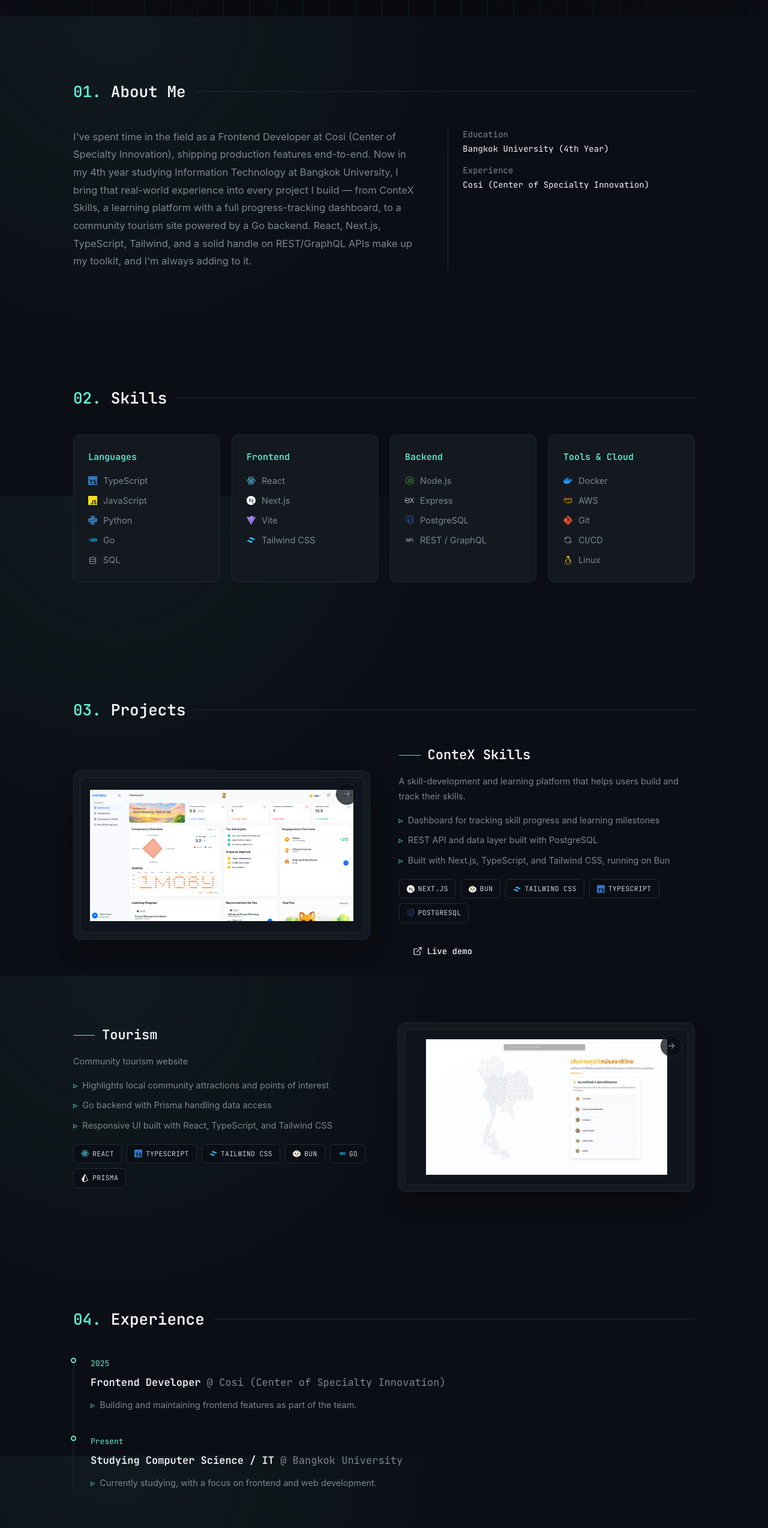
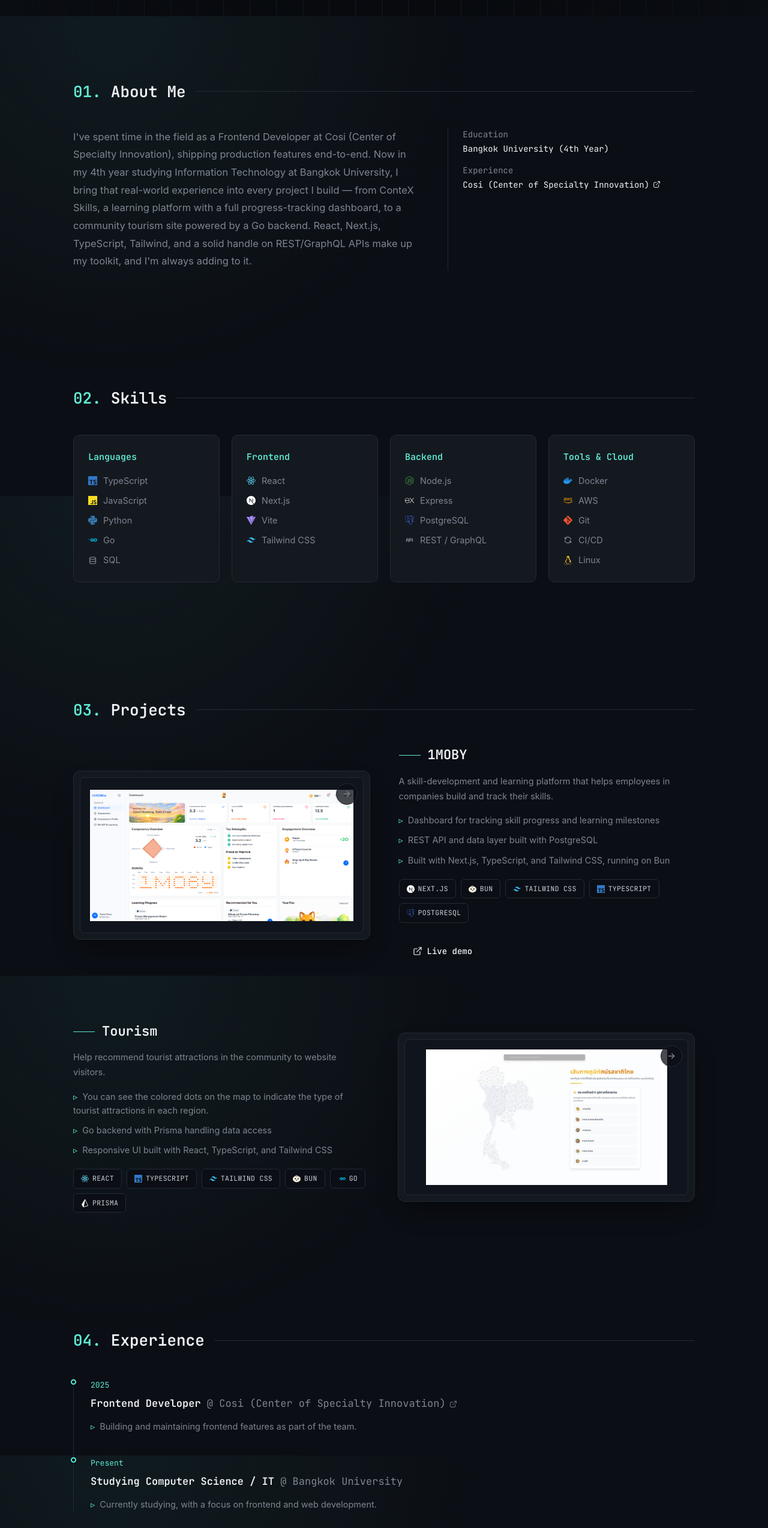
Before and after one commit to POPO112005/portfolio, a React (Vite) app: page / in a window 1280 px wide. Shown: the part 773-3321 px from the top of the page at 60% size. Built offline with nearby package versions, Linux system fonts and the light colour scheme.

Commit message:
feat: enhance Experience and About sections with external links for companies

```diff
--- a/src/components/About.tsx
+++ b/src/components/About.tsx
@@ -1,4 +1,5 @@
 import { experience, profile } from '../data/portfolio'
+import { ExternalLinkIcon } from './icons'
 import { section } from './styles'
 import { SectionHeading } from './SectionHeading'
 
@@ -15,7 +16,21 @@
           </div>
           <div>
             <dt className="mb-1 text-text-dim">Experience</dt>
-            <dd className="text-text-bright">{experience[0].company}</dd>
+            <dd className="text-text-bright">
+              {experience[0].companyUrl ? (
+                <a
+                  href={experience[0].companyUrl}
+                  target="_blank"
+                  rel="noreferrer"
+                  className="inline-flex items-center gap-1.5 transition duration-150 hover:text-accent"
+                >
+                  {experience[0].company}
+                  <ExternalLinkIcon size={13} />
+                </a>
+              ) : (
+                experience[0].company
+              )}
+            </dd>
           </div>
         </dl>
       </div>
--- a/src/components/Experience.tsx
+++ b/src/components/Experience.tsx
@@ -1,4 +1,5 @@
 import { experience } from '../data/portfolio'
+import { ExternalLinkIcon } from './icons'
 import { bullet, heading, section } from './styles'
 import { SectionHeading } from './SectionHeading'
 
@@ -13,7 +14,23 @@
             <div>
               <span className="font-mono text-[13px] text-accent">{item.period}</span>
               <h3 className={`mt-[6px] text-[17px] text-text-bright ${heading}`}>
-                {item.role} <span className="font-normal text-text-dim">@ {item.company}</span>
+                {item.role}{' '}
+                <span className="font-normal text-text-dim">
+                  @{' '}
+                  {item.companyUrl ? (
+                    <a
+                      href={item.companyUrl}
+                      target="_blank"
+                      rel="noreferrer"
+                      className="inline-flex items-center gap-1.5 transition duration-150 hover:text-accent"
+                    >
+                      {item.company}
+                      <ExternalLinkIcon size={13} />
+                    </a>
+                  ) : (
+                    item.company
+                  )}
+                </span>
               </h3>
               <ul className="mt-3 flex flex-col gap-2 text-[14.5px] leading-[1.6] text-text-dim">
                 {item.points.map((point) => (
--- a/src/data/portfolio.ts
+++ b/src/data/portfolio.ts
@@ -40,9 +40,9 @@
 
 export const projects = [
   {
-    title: 'ConteX Skills',
+    title: '1MOBY',
     description:
-      'A skill-development and learning platform that helps users build and track their skills.',
+      'A skill-development and learning platform that helps employees in companies build and track their skills.',
     highlights: [
       'Dashboard for tracking skill progress and learning milestones',
       'REST API and data layer built with PostgreSQL',
@@ -55,9 +55,9 @@
   },
   {
     title: 'Tourism',
-    description: 'Community tourism website',
+    description: 'Help recommend tourist attractions in the community to website visitors.',
     highlights: [
-      'Highlights local community attractions and points of interest',
+      'You can see the colored dots on the map to indicate the type of tourist attractions in each region.',
       'Go backend with Prisma handling data access',
       'Responsive UI built with React, TypeScript, and Tailwind CSS',
     ],
@@ -72,6 +72,7 @@
   {
     role: 'Frontend Developer',
     company: 'Cosi (Center of Specialty Innovation)',
+    companyUrl: 'https://cosi.bu.ac.th/',
     period: '2025',
     points: [
       'Building and maintaining frontend features as part of the team.',
```
